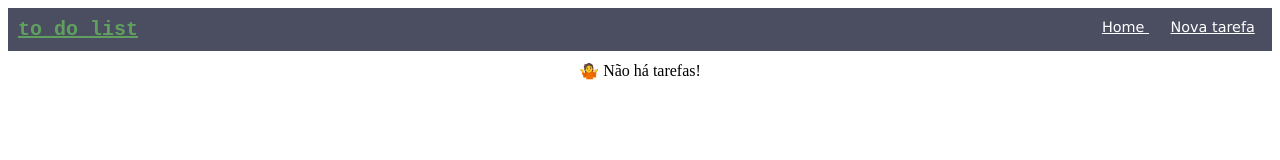
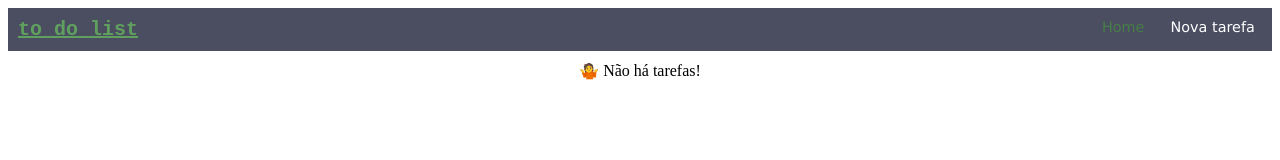
Before and after one commit to maiconm/todo-list-vue, a Vue app: page / in a window 1280 px wide. Shown: the top 160 px of the page. Built offline with nearby package versions, Linux system fonts and the light colour scheme.

Commit message:
Configura link da rota ativa

```diff
--- a/src/components/Header.vue
+++ b/src/components/Header.vue
@@ -9,16 +9,30 @@
       </router-link>
       <div class="float-right">
         <router-link
+          v-slot="{ href, navigate, isExactActive }"
           to="/"
           class="menu"
         >
-          Home
+          <a
+            :href="href"
+            @click="navigate"
+            :class="[isExactActive && 'active']"
+          >
+            Home
+          </a>
         </router-link>
         <router-link
+          v-slot="{ href, navigate, isExactActive }"
           to="nova-tarefa"
           class="menu"
         >
-          Nova tarefa
+          <a
+            :href="href"
+            @click="navigate"
+            :class="[isExactActive && 'active']"
+          >
+            Nova tarefa
+          </a>
         </router-link>
       </div>
     </div>
@@ -42,6 +56,7 @@
     font-family: 'Courier New', Courier, monospace;
   }
   .menu {
+    text-decoration: none;
     color: white;
     font-family: 'Lucida Sans', 'Lucida Sans Regular', 'Lucida Grande', 'Lucida Sans Unicode', Geneva, Verdana, sans-serif;
     margin-left: .5em;
```
